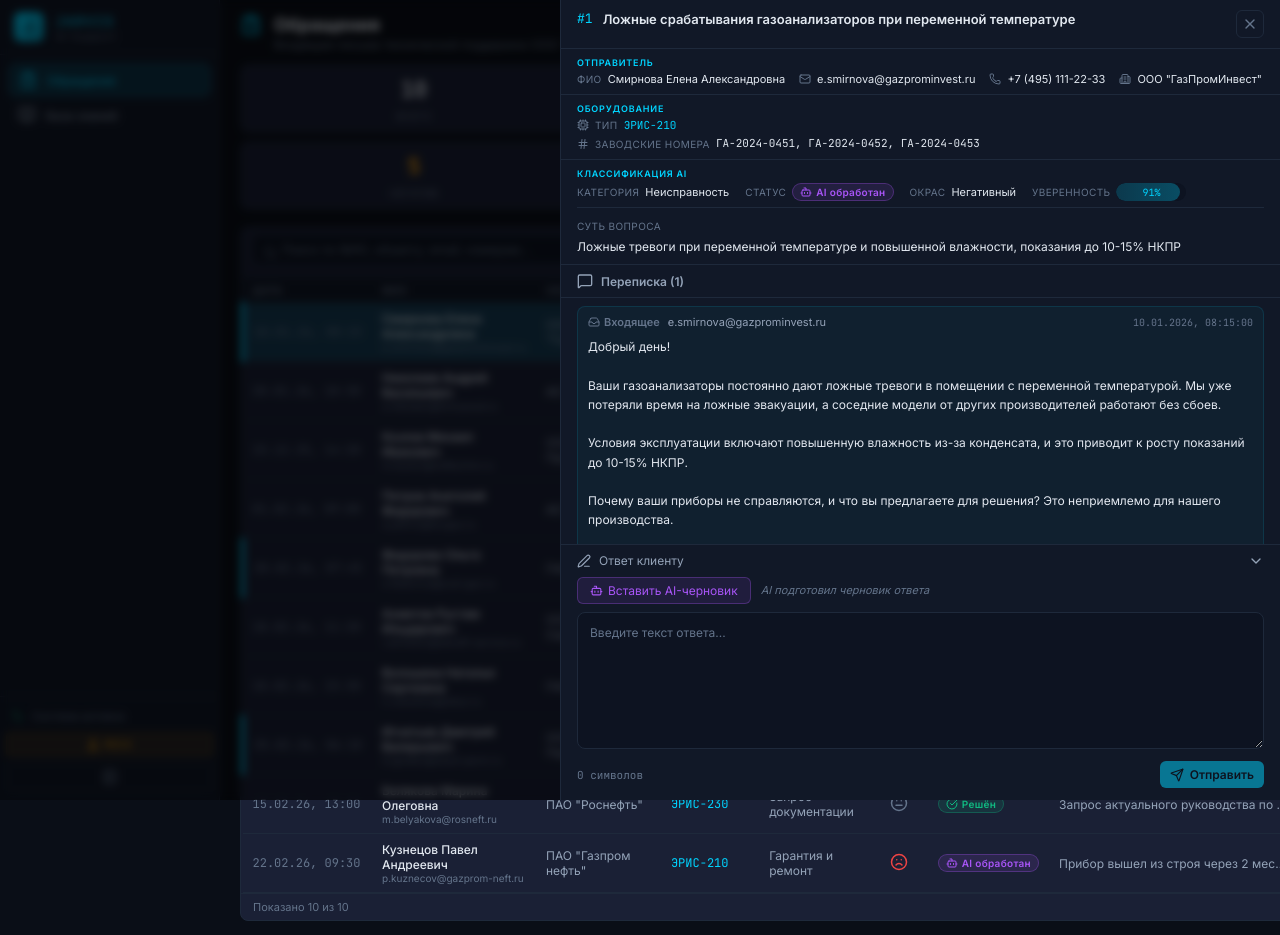
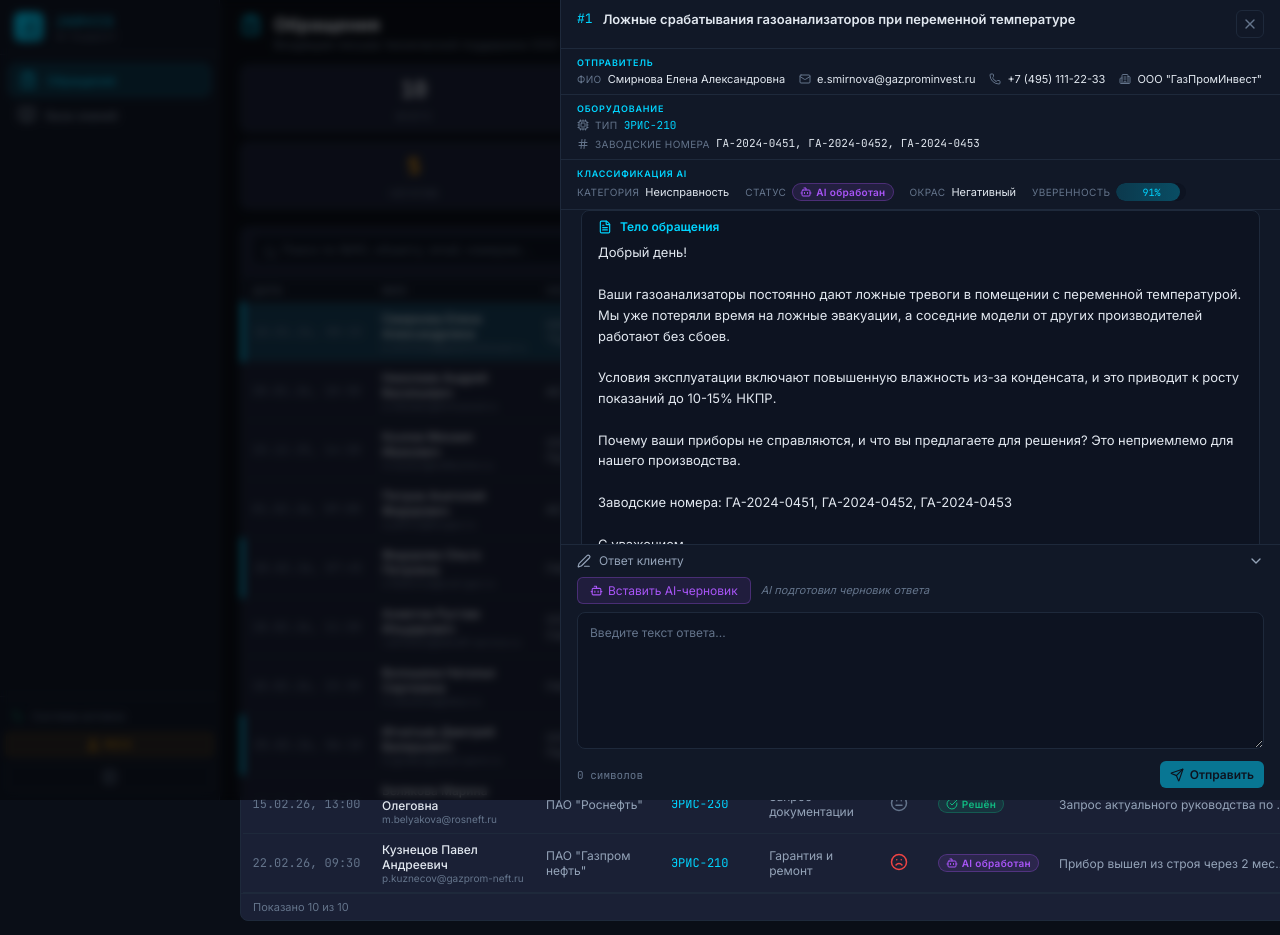
Before and after one commit to doomer6666/crab-enigma-hack, a React (Vite) app in the folder frontend/: page / in a window 1280 px wide. Both pictures are taken after a click on the element 770 px from the left and 332 px from the top of the page. Shown: the top 935 px of the page. Built offline with nearby package versions, Linux system fonts and the light colour scheme.

Commit message:
feat: enhance TicketDetail and TicketTable components; update category handling and display logic

```diff
--- a/frontend/src/components/ticket/ticket-detail/TicketDetail.tsx
+++ b/frontend/src/components/ticket/ticket-detail/TicketDetail.tsx
@@ -16,6 +16,7 @@ import {
   PenLine,
   Bot,
   Loader2,
+  FileText,
 } from "lucide-react";
 import type { Ticket, Message } from "../../../types";
 import { api } from "../../../services/api";
@@ -104,6 +105,12 @@ export const TicketDetail: React.FC<Props> = ({
     return new Date(s).toLocaleString("ru-RU");
   };
 
+  // --- ЛОГИКА РАЗДЕЛЕНИЯ ---
+  // Первое сообщение - это тело тикета.
+  const firstMessage = messages.length > 0 ? messages[0] : null;
+  // Остальные - история.
+  const historyMessages = messages.length > 1 ? messages.slice(1) : [];
+
   return (
     <div className="detail-overlay" onClick={onClose}>
       <div className="detail-panel" onClick={(e) => e.stopPropagation()}>
@@ -176,7 +183,7 @@ export const TicketDetail: React.FC<Props> = ({
               <div className="meta-item">
                 <span className="meta-label">Категория</span>
                 <span className="meta-value">
-                  {ticket.category?.name || "Не определена"}
+                  {ticket.category || "Не определена"}
                 </span>
               </div>
               <div className="meta-item">
@@ -208,25 +215,51 @@ export const TicketDetail: React.FC<Props> = ({
                 </span>
               </div>
             </div>
-            {ticket.description && (
-              <div className="meta-description">
-                <span className="meta-label">Суть вопроса</span>
-                <p className="description-full">{ticket.description}</p>
+            {/* ТУТ: Было AI-описание, но теперь лучше показывать полное тело письма (первое сообщение) */}
+          </div>
+
+          {/* НОВЫЙ БЛОК: ТЕЛО ОБРАЩЕНИЯ (Первое сообщение) */}
+          {firstMessage && (
+            <div
+              className="detail-meta"
+              style={{
+                background: "var(--bg-input)",
+                margin: "0 20px",
+                borderRadius: "var(--radius)",
+                border: "1px solid var(--border)",
+              }}
+            >
+              <div
+                style={{
+                  display: "flex",
+                  alignItems: "center",
+                  gap: 8,
+                  marginBottom: 8,
+                  color: "var(--accent)",
+                }}
+              >
+                <FileText size={14} />
+                <span style={{ fontSize: 12, fontWeight: 600 }}>
+                  Тело обращения
+                </span>
               </div>
-            )}
-          </div>
+              <div className="message-body" style={{ fontSize: 13 }}>
+                {firstMessage.body_text}
+              </div>
+            </div>
+          )}
 
           <div className="detail-messages">
             <div className="section-title">
               <MessageSquare size={16} />
-              Переписка ({messages.length})
+              История переписки ({historyMessages.length})
             </div>
             <div className="messages-list">
               {loading && <div className="messages-loading">Загрузка...</div>}
-              {!loading && messages.length === 0 && (
-                <div className="messages-empty">Нет сообщений</div>
+              {!loading && historyMessages.length === 0 && (
+                <div className="messages-empty">Нет новых ответов</div>
               )}
-              {messages.map((msg) => (
+              {historyMessages.map((msg) => (
                 <div key={msg.id} className={`message-bubble ${msg.direction}`}>
                   <div className="message-header">
                     <span className="message-direction">
--- a/frontend/src/components/ticket/ticket-table/TicketTable.tsx
+++ b/frontend/src/components/ticket/ticket-table/TicketTable.tsx
@@ -141,7 +141,6 @@ export const TicketTable: React.FC<Props> = ({
           </button>
         </div>
       </div>
-
       <div className="table-container">
         <table className="tickets-table">
           <thead>
@@ -195,9 +194,7 @@ export const TicketTable: React.FC<Props> = ({
                   </span>
                 </td>
                 <td>
-                  <span className="category-tag">
-                    {ticket.category?.name || "-"}
-                  </span>
+                  <span className="category-tag">{ticket.category || "-"}</span>
                 </td>
                 <td className="td-sentiment">
                   <span title={ticket.sentiment}>
@@ -217,7 +214,6 @@ export const TicketTable: React.FC<Props> = ({
           </tbody>
         </table>
       </div>
-
       <div className="table-footer">
         <span className="results-count">
           Показано {data.items.length} из {data.total}
--- a/frontend/src/services/mockApi.ts
+++ b/frontend/src/services/mockApi.ts
@@ -12,11 +12,10 @@ import * as XLSX from "xlsx";
 
 const delay = (ms: number = 300) => new Promise((r) => setTimeout(r, ms));
 
+// Копии данных для мутации в рантайме
 let tickets = [...mockTickets];
 let messageStore = { ...mockMessages };
 let nextMsgId = 100;
-
-// ─── Утилиты экспорта ───
 
 function ticketsToRows(data: Ticket[]) {
   return data.map((t) => ({
@@ -28,7 +27,7 @@ function ticketsToRows(data: Ticket[]) {
     "Заводские номера": t.serial_numbers || "",
     "Тип прибора": t.device_type || "",
     "Эмоциональный окрас": t.sentiment,
-    Категория: t.category?.name || "",
+    Категория: t.category || "",
     Приоритет: t.priority,
     Статус: t.status,
     "AI уверенность": t.confidence ? `${Math.round(t.confidence * 100)}%` : "",
@@ -46,8 +45,6 @@ function downloadBlob(blob: Blob, filename: string) {
   document.body.removeChild(a);
   URL.revokeObjectURL(url);
 }
-
-// ─── API ───
 
 export const mockApi = {
   async getTickets(filters: TicketFilters): Promise<TicketListResponse> {
@@ -160,7 +157,7 @@ export const mockApi = {
       byStatus[t.status] = (byStatus[t.status] || 0) + 1;
       byPriority[t.priority] = (byPriority[t.priority] || 0) + 1;
       bySentiment[t.sentiment] = (bySentiment[t.sentiment] || 0) + 1;
-      const catName = t.category?.name || "Другое";
+      const catName = t.category || "Другое";
       byCategory[catName] = (byCategory[catName] || 0) + 1;
     });
 
@@ -173,20 +170,17 @@ export const mockApi = {
     };
   },
 
-  // ─── CSV экспорт ───
   exportCsv(): void {
     const rows = ticketsToRows(tickets);
     if (rows.length === 0) return;
 
     const headers = Object.keys(rows[0]);
     const csvLines = [
-      // BOM для корректного отображения кириллицы в Excel
       headers.join(";"),
       ...rows.map((row) =>
         headers
           .map((h) => {
             const val = String(row[h as keyof typeof row] ?? "");
-            // Экранируем кавычки и оборачиваем значения
             return `"${val.replace(/"/g, '""')}"`;
           })
           .join(";"),
@@ -200,13 +194,11 @@ export const mockApi = {
     downloadBlob(blob, `tickets_${new Date().toISOString().slice(0, 10)}.csv`);
   },
 
-  // ─── XLSX экспорт ───
   exportXlsx(): void {
     const rows = ticketsToRows(tickets);
 
     const worksheet = XLSX.utils.json_to_sheet(rows);
 
-    // Автоширина колонок
     const colWidths = Object.keys(rows[0] || {}).map((key) => {
       const maxLen = Math.max(
         key.length,
```
Also changed, not shown: frontend/src/mocks/data.ts (+20 -48 lines), frontend/src/services/realApi.ts (+2 -10 lines), frontend/src/types/index.ts (+1 -21 lines).
